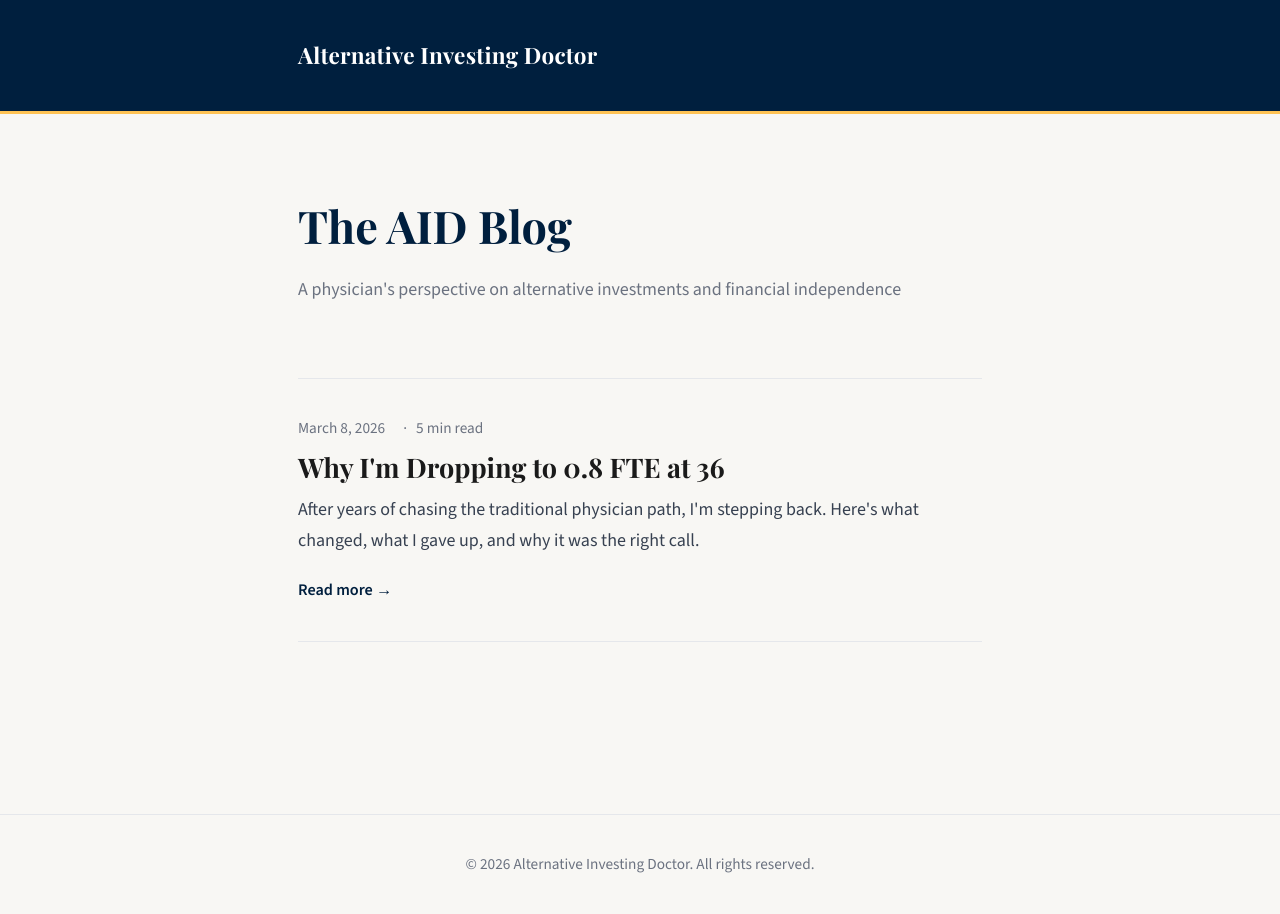
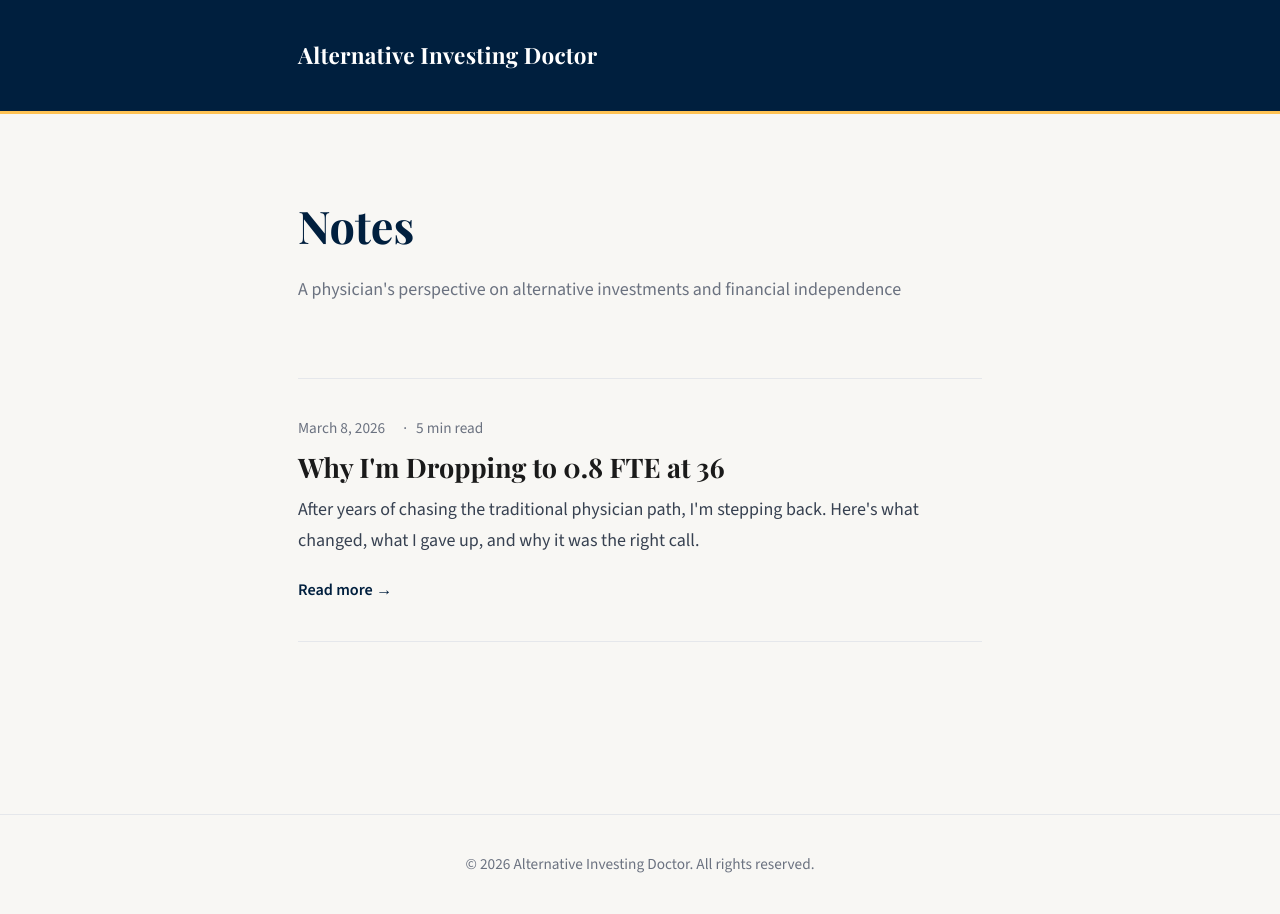
Before and after one commit to kagroshans/aid-blog, a Jekyll site: the page built from index.html, in a window 1280 px wide. Built offline with Jekyll 4.4.1, drawn with Linux system fonts in a browser that asks for light colours.

Commit message:
Change blog page title to "Notes"
Co-Authored-By: Claude Sonnet 4.6 <noreply@anthropic.com>

```diff
--- a/_layouts/home.html
+++ b/_layouts/home.html
@@ -3,7 +3,7 @@ layout: default
 ---
 <div class="home">
   <div class="blog-intro">
-    <h1 class="blog-title">The AID Blog</h1>
+    <h1 class="blog-title">Notes</h1>
     <p class="blog-description">{{ site.description }}</p>
   </div>
 
```
